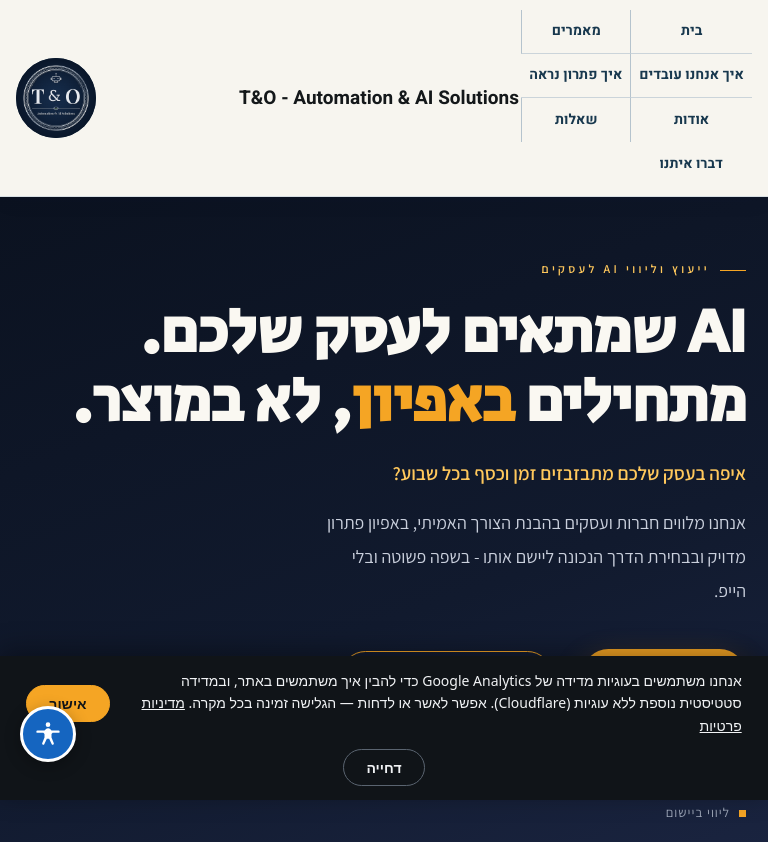
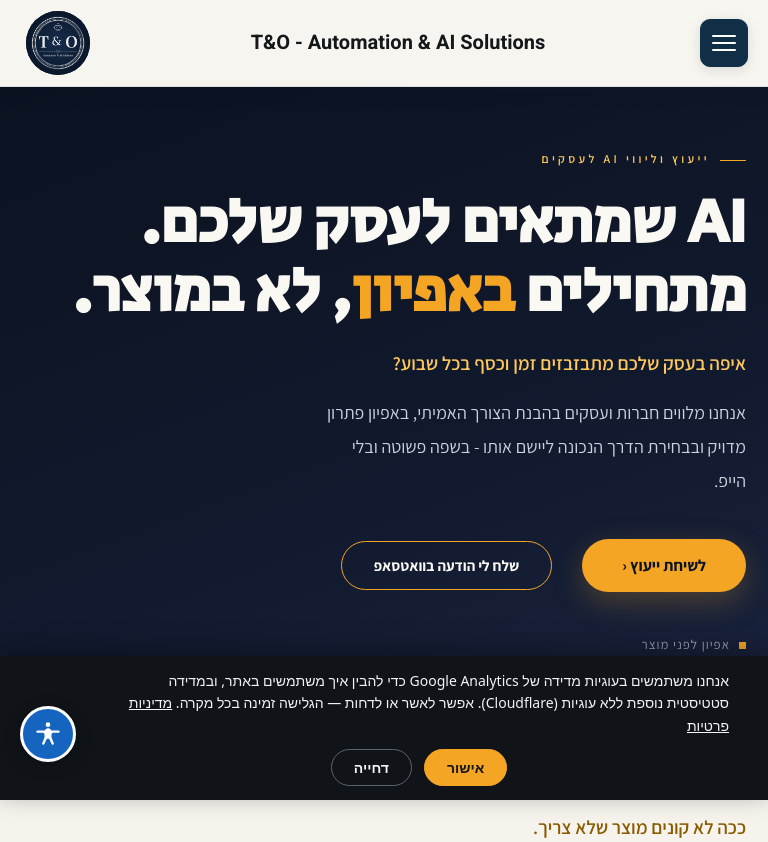
Before and after one commit to orws88gold/tno-ai, a plain HTML site: page index.html in a window 768 px wide. Shown: the top 842 px of the page. Drawn offline with Linux system fonts and the light colour scheme.

Commit message:
Fix tablet header, anchor clearance and accessible navigation spacing

```diff
--- a/404.html
+++ b/404.html
@@ -1 +1 @@
-<!doctype html><html lang="he" dir="rtl"><head><meta charset="utf-8"><meta name="viewport" content="width=device-width,initial-scale=1"><meta name="robots" content="noindex,follow"><meta name="theme-color" content="#0e1a2b"><title>העמוד לא נמצא | T&amp;O - Automation &amp; AI Solutions</title><link rel="icon" href="/assets/favicon.svg"><link rel="apple-touch-icon" sizes="180x180" href="/assets/apple-touch-icon.png"><link rel="stylesheet" href="/legal.css"><style>html{font-family:system-ui,sans-serif;line-height:1.7;background:#f7f2e7;color:#12211a}body{margin:0}a{color:#0e1a2b}main{max-width:700px;margin:10vh auto;padding:32px 24px}.brand{color:#0e1a2b;font-weight:bold;font-size:20px}h1{font-size:clamp(2rem,7vw,3.5rem)}a{display:inline-block;margin:8px;padding:12px}nav{margin-top:32px}.home{border:1px solid currentColor;border-radius:8px}</style></head><body><main><p class="brand">T&amp;O - Automation &amp; AI Solutions</p><p aria-hidden="true">404</p><h1>העמוד לא נמצא</h1><p>אפשר לחזור לדף הבית או להיעזר בקישורים הבאים.</p><a class="home" href="/">לדף הבית</a><nav aria-label="מידע נוסף"><a href="/privacy.html">מדיניות פרטיות</a><a href="/terms.html">תקנון ותנאי שימוש</a><a href="/accessibility.html">הצהרת נגישות</a></nav></main></body></html>
+<!doctype html><html lang="he" dir="rtl"><head><meta charset="utf-8"><meta name="viewport" content="width=device-width,initial-scale=1"><meta name="robots" content="noindex,follow"><meta name="theme-color" content="#0e1a2b"><title>העמוד לא נמצא | T&amp;O - Automation &amp; AI Solutions</title><link rel="icon" href="/assets/favicon.svg"><link rel="apple-touch-icon" sizes="180x180" href="/assets/apple-touch-icon.png?v=f9a680e"><link rel="stylesheet" href="/legal.css"><style>html{font-family:system-ui,sans-serif;line-height:1.7;background:#f7f2e7;color:#12211a}body{margin:0}a{color:#0e1a2b}main{max-width:700px;margin:10vh auto;padding:32px 24px}.brand{color:#0e1a2b;font-weight:bold;font-size:20px}h1{font-size:clamp(2rem,7vw,3.5rem)}a{display:inline-block;margin:8px;padding:12px}nav{margin-top:32px}.home{border:1px solid currentColor;border-radius:8px}</style></head><body><main><p class="brand">T&amp;O - Automation &amp; AI Solutions</p><p aria-hidden="true">404</p><h1>העמוד לא נמצא</h1><p>אפשר לחזור לדף הבית או להיעזר בקישורים הבאים.</p><a class="home" href="/">לדף הבית</a><nav aria-label="מידע נוסף"><a href="/privacy.html">מדיניות פרטיות</a><a href="/terms.html">תקנון ותנאי שימוש</a><a href="/accessibility.html">הצהרת נגישות</a></nav></main></body></html>
--- a/index.html
+++ b/index.html
@@ -7,7 +7,7 @@
 <link href="https://tno-ai.com/" rel="canonical"/>
 <meta content="https://tno-ai.com/assets/hero.jpg" property="og:image"/>
 <meta content="summary_large_image" name="twitter:card"/>
-<link href="assets/favicon.svg" rel="icon" type="image/svg+xml"/>
+<link href="/assets/favicon.png?v=f9a680e" rel="icon" type="image/png"/>
 <meta content="website" property="og:type"/>
 <meta content="he_IL" property="og:locale"/>
 <meta content="T&amp;O - Automation &amp; AI Solutions | ייעוץ וליווי AI לעסקים" property="og:title"/>
@@ -16,12 +16,12 @@
 <script type="application/ld+json">
 {"@context":"https://schema.org","@graph":[{"@type":"ProfessionalService","name":"T&O - Automation & AI Solutions","url":"https://tno-ai.com/","telephone":"+972-54-569-6422","areaServed":"ישראל","sameAs":["https://www.instagram.com/tno.ai.solutions/"],"description":"ייעוץ, אפיון וליווי פתרונות AI לעסקים: צ'אטבוטים, אוטומציה של תהליכים וסוכני ידע.","@id":"https://tno-ai.com/#business","founder":{"@id":"https://orgoldberg.com/#or-goldberg"},"knowsAbout":["ייעוץ וליווי AI לעסקים","אפיון פתרון","אוטומציה של עבודה ידנית"]},{"@type":"Person","@id":"https://orgoldberg.com/#or-goldberg","name":"אור גולדברג","url":"https://orgoldberg.com/"},{"@type":"WebSite","@id":"https://tno-ai.com/#website","url":"https://tno-ai.com/","name":"T&O - Automation & AI Solutions","inLanguage":"he","publisher":{"@id":"https://tno-ai.com/#business"}}]}
 </script>
-<link href="style.css?v=d02dc3244cb4" rel="stylesheet"/>
+<link href="style.css?v=6679c858fe68" rel="stylesheet"/>
 <link href="/legal.css" rel="stylesheet"/><script type="application/ld+json">
 {"@context": "https://schema.org", "@type": "FAQPage", "mainEntity": [{"@type": "Question", "name": "אתם מוכרים כלי או מוצר מסוים?", "acceptedAnswer": {"@type": "Answer", "text": "אנחנו מתחילים באפיון וליווי, לא במוצר. את דרך היישום בוחרים לפי הצורך של העסק - בנייה אצלנו או העברה לצד ג'."}}, {"@type": "Question", "name": "מה מקבלים בסוף האפיון?", "acceptedAnswer": {"@type": "Answer", "text": "תמונה ברורה של הצורך ושל דרך היישום המתאימה. ההמשך - בנייה אצלנו או העברה לצד ג' - נבחר לפי הצורך של העסק."}}, {"@type": "Question", "name": "למי השירות מתאים?", "acceptedAnswer": {"@type": "Answer", "text": "לחברות ועסקים שמרגישים שזמן וכסף מתבזבזים על עבודה ידנית - ורוצים לדעת אם AI באמת התשובה, בלי הייפ."}}, {"@type": "Question", "name": "מה קורה אחרי האפיון?", "acceptedAnswer": {"@type": "Answer", "text": "אנחנו ממשיכים ללוות גם את היישום עצמו, לפי הצורך - בלי לקשור אתכם מראש לדרך אחת."}}, {"@type": "Question", "name": "איזה סוגי פתרונות אפשר לבנות?", "acceptedAnswer": {"@type": "Answer", "text": "למשל צ'אטבוט שעונה בשם העסק, אוטומציה של עבודה ידנית בין מערכות, או סוכן ידע על המסמכים הפנימיים. אלה דוגמאות בלבד - הפתרון שלכם נקבע באפיון."}}]}
 </script>
 <meta content="#0e1a2b" name="theme-color"/>
-<link href="/assets/apple-touch-icon.png" rel="apple-touch-icon" sizes="180x180"/>
+<link href="/assets/apple-touch-icon.png?v=f9a680e" rel="apple-touch-icon" sizes="180x180"/>
 </head><body><a class="skip-link" href="#main-content">דילוג לתוכן</a>
 <div class="site">
 <header class="topbar"><div class="wrap bar-in"><a aria-label="בית" class="brand-side brand-home" href="/"><img class="header-logo" src="/assets/brand/tno-approved-profile.png" width="80" height="80" alt="T&amp;O Goldberg - Automation &amp; AI Solutions"></a><div class="brand-lockup header-name"><div class="brand"><span dir="ltr">T&amp;O - Automation &amp; AI Solutions</span></div></div><div class="brand-side"><a class="phonepill" href="tel:+972545696422"><span dir="ltr">054-569-6422</span></a><nav aria-label="ניווט ראשי" class="topnav"><a href="/">בית</a><a href="/blog/">מאמרים</a><a href="#process">איך אנחנו עובדים</a><a href="#examples">איך פתרון נראה</a><a href="#about">אודות</a><a href="#faq">שאלות</a><a href="#contact">דברו איתנו</a></nav><details class="mobile-menu"><summary aria-label="פתיחת תפריט הניווט"><span aria-hidden="true" class="menu-lines"><i></i><i></i><i></i></span><span>תפריט</span></summary><nav aria-label="ניווט בנייד" class="mobile-nav"><a href="/">בית</a><a href="/blog/">מאמרים</a><a href="#process">איך אנחנו עובדים</a><a href="#examples">איך פתרון נראה</a><a href="#about">אודות</a><a href="#faq">שאלות</a><a href="#contact">דברו איתנו</a></nav></details></div></div></header>
--- a/style.css
+++ b/style.css
@@ -317,3 +317,37 @@ body, .site { font-weight: 400; }
 @media(min-width:901px){.site .topbar .bar-in{gap:16px;padding-block:10px}.site .topbar .brand-side:last-child{max-width:100%}.site .topbar .topnav{font-size:12px}.site .topbar .topnav a{padding-inline:5px}}
 @media(min-width:651px) and (max-width:1100px){.site .topbar .header-name .brand{font-size:14px}.site .topbar .bar-in{grid-template-columns:90px 1fr;gap:8px}.site .topbar .header-name{justify-self:center}.site .topbar .brand-side:last-child{grid-column:1/-1;justify-self:center}.site .topbar .topnav{font-size:14px}}
 @media(max-width:650px){.site .topbar .header-logo{width:52px;height:52px}.site .topbar .bar-in{grid-template-columns:52px minmax(0,1fr) 48px;gap:6px}.site .topbar .header-name{width:100%;max-width:100%}.site .topbar .header-name .brand{font-size:clamp(9px,2.55vw,13px);white-space:nowrap;text-align:center}.site .topbar .brand-side:last-child{grid-column:auto}}
+
+@media(min-width:651px) and (max-width:1100px){.site .topbar .bar-in{min-height:86px;padding:8px 10px;grid-template-columns:minmax(0,1fr) 122px;gap:10px}
+.site .topbar .wealth-logo{height:65px;width:122px}
+.site .topbar .topnav{display:none}
+.site .topbar .bar-in>.brand-side:last-child{justify-content:flex-start}
+.mobile-menu{display:block;position:relative;margin:0;direction:rtl}
+.mobile-menu summary{display:flex;align-items:center;justify-content:center;gap:10px;min-height:48px;padding:8px 15px;border:1px solid #102f47;background:#102f47;color:#fff;border-radius:10px;cursor:pointer;list-style:none;font-size:17px;font-weight:700;box-shadow:0 3px 12px #071f3420}
+.mobile-menu summary::-webkit-details-marker{display:none}
+.menu-lines{display:grid;gap:5px;width:24px}
+.menu-lines i{display:block;width:24px;height:2px;background:currentColor;border-radius:2px}
+.mobile-menu[open] summary{background:#31566e}
+.mobile-nav{position:absolute;top:calc(100% + 9px);right:0;width:min(290px,calc(100vw - 20px));display:flex;flex-direction:column;border:1px solid #becbd3;border-radius:12px;background:#f7f8f8;padding:5px;box-shadow:0 14px 28px #071f342b;z-index:50}
+.mobile-nav a{min-height:48px;display:flex;align-items:center;padding:10px 16px;color:#18384e;text-decoration:none;border-bottom:1px solid #d4dde3}
+.mobile-nav a:last-child{border-bottom:0}
+.mobile-nav a:hover,.mobile-nav a:focus-visible{background:#e1e9ee}
+.mobile-menu summary:focus-visible{outline:3px solid #b2a78d;outline-offset:3px}
+}
+/* Full-site design audit: tablet navigation and sticky-anchor clearance. */
+html{scroll-padding-top:0}.site main [id]{scroll-margin-top:130px}.site .num{white-space:nowrap;direction:ltr;unicode-bidi:isolate}.site a:focus-visible,.site summary:focus-visible{outline:3px solid #6487a1;outline-offset:4px}
+@media(min-width:651px) and (max-width:1100px){
+.site .topbar .bar-in{grid-template-columns:48px minmax(0,1fr) 76px;min-height:86px;padding:8px 20px;gap:14px}
+.site .topbar .brand-home{grid-column:3;grid-row:1;width:76px;align-items:center;justify-self:end}
+.site .topbar .header-name{grid-column:2;grid-row:1;max-width:100%;width:100%;justify-self:center;align-items:center;text-align:center}
+.site .topbar .header-name .brand{font-size:20px;white-space:nowrap}.site .topbar .header-name .brand>span{font-size:20px;white-space:nowrap;max-width:none}
+.site .topbar .bar-in>.brand-side:last-child{grid-column:1;grid-row:1;justify-self:start}
+.site .topbar .header-logo{width:64px;height:64px}.site .topbar .brand-home .mono{width:64px;height:64px}
+.mobile-menu summary{width:48px;height:48px;padding:10px}.mobile-menu summary>span:last-child{position:absolute;width:1px;height:1px;overflow:hidden;clip-path:inset(50%);white-space:nowrap}
+html{scroll-padding-top:0}.site main [id]{scroll-margin-top:100px}
+}
+@media(max-width:650px){html{scroll-padding-top:0}.site main [id]{scroll-margin-top:94px}}
+
+@media(min-width:651px) and (max-width:1100px){.site .topbar .header-name{justify-content:center}.site .topbar .header-name .brand{display:block;width:100%;text-align:center}.site .topbar .header-name .brand>span{display:inline}}
+
+@media(min-width:651px) and (max-width:1100px){#og-consent{padding-left:88px!important}}
```
Also changed, not shown: accessibility.html (+1 -1 lines), blog/business-system-specification/index.html (+1 -1 lines), blog/index.html (+1 -1 lines), privacy.html (+1 -1 lines), terms.html (+1 -1 lines), assets/apple-touch-icon.png, assets/favicon.png (added).
